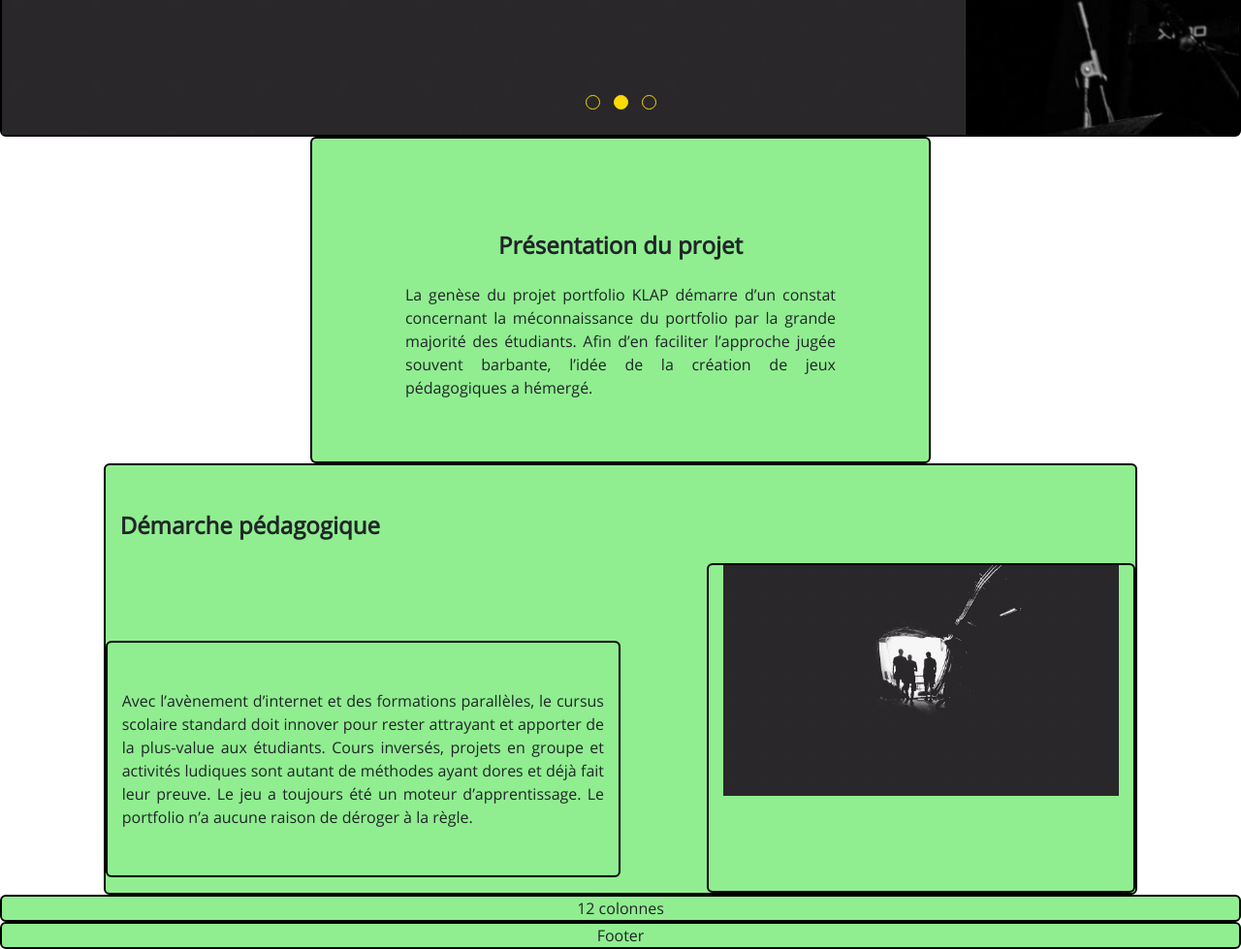
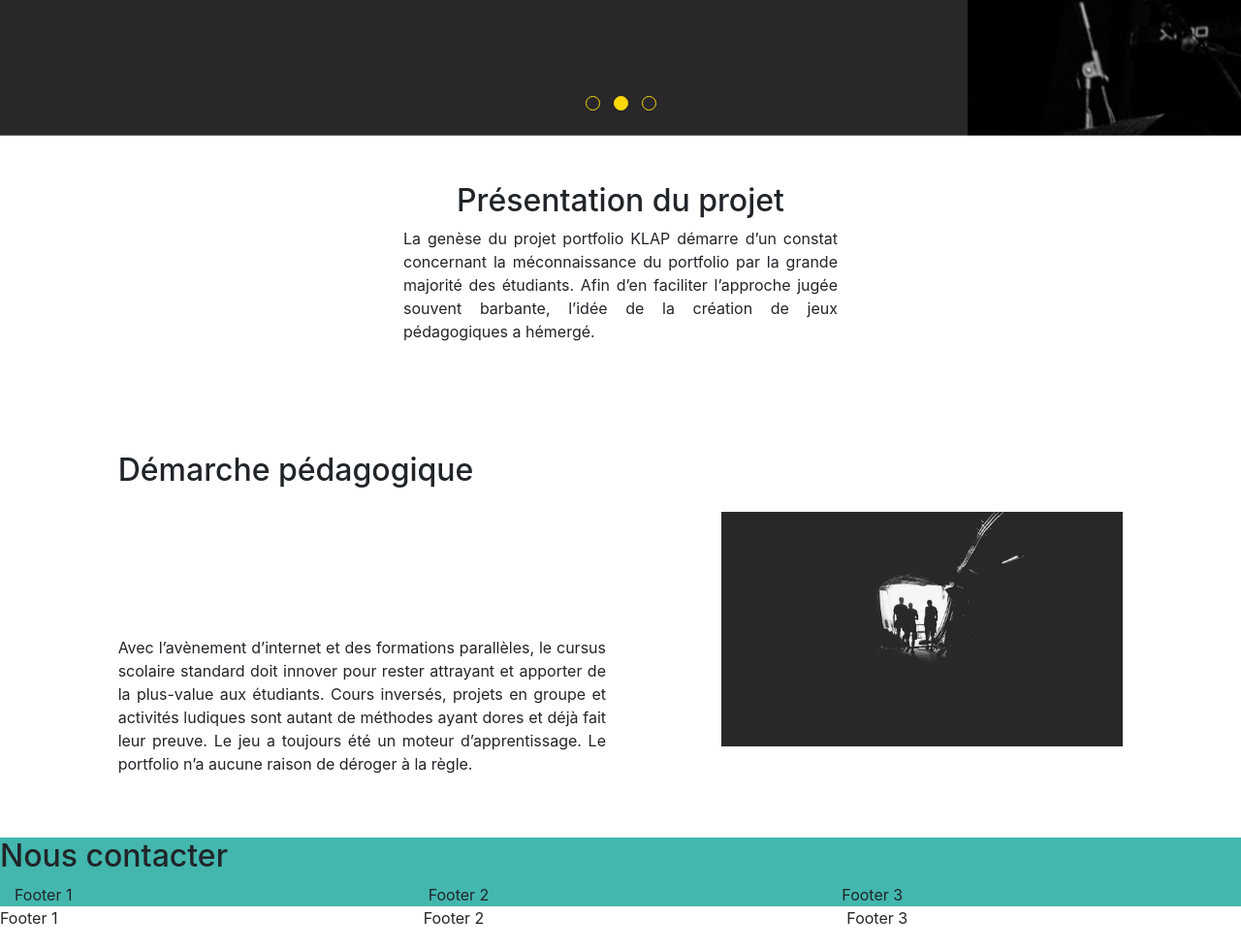
Before and after one commit to MarcoKouyate/klap-website, a plain HTML site: page index.html in a window 1280 px wide. Shown: the part 607-1586 px from the top of the page at 97% size. Drawn offline with nearby package versions, Linux system fonts and the light colour scheme.

Commit message:
Change h1 to h2 + color for contact section

```diff
--- a/css/style.css
+++ b/css/style.css
@@ -1,4 +1,4 @@
-
+/*
 [class*="col-"], footer {
   font-family: Open Sans, sans-serif;
   background-color: lightgreen;
@@ -6,7 +6,7 @@
   border-radius: 6px;
   text-align: center;
 }
-
+*/
 @font-face {
  font-family: "Open Sans";
  src: url("/fonts/Open_Sans/OpenSans-Regular.ttf");
@@ -44,3 +44,7 @@ h1{
 .mt-9 {
   margin-top: 5rem !important;
 }
+
+#contact {
+  background-color : #43b7ae;
+}
--- a/index.html
+++ b/index.html
@@ -54,7 +54,7 @@
     <section class="container-fluid">
       <div class="row">
         <div class="offset-md-3 col-md-6 py-5 px-5">
-          <h1 class="mt-5 mb-4">Présentation du projet</h1>
+          <h2 class= "text-center">Présentation du projet</h2>
             <p class="px-5 text-justify">
               La genèse du projet portfolio KLAP démarre d’un constat
               concernant la méconnaissance du portfolio par la grande
@@ -65,7 +65,7 @@
       </div>
       <div class="row">
         <div class="offset-lg-1 col-lg-10">
-          <h1 class="mt-5 mb-4  text-left">Démarche pédagogique</h1>
+          <h2 class="mt-5 mb-4  text-left">Démarche pédagogique</h2>
             <div class="row">
               <p class="col-6 py-5 mt-9 text-justify">
                 Avec l’avènement d’internet et des
@@ -89,14 +89,35 @@
       </div>
     </section>
 
-    <section class="container-fluid" >
+    <section class="container-fluid" id="contact">
       <div class="row">
-        <div class="col-12">12 colonnes</div>
+      	<h2>Nous contacter</h2>
+      </div>
+      <div class="row">
+        <div class="col-md-4 contact-">
+      		Footer 1
+      	</div>
+      	<div class="col-md-4">
+      		Footer 2
+      	</div>
+      	<div class="col-md-4">
+      		Footer 3
+      	</div>
       </div>
     </section>
 
     <footer>
-      Footer<br>
+      <div class="row">
+      	<div class="col-md-4">
+      		Footer 1
+      	</div>
+      	<div class="col-md-4">
+      		Footer 2
+      	</div>
+      	<div class="col-md-4">
+      		Footer 3
+      	</div>
+      </div>
     </footer>
   </body>
 </html>
```
